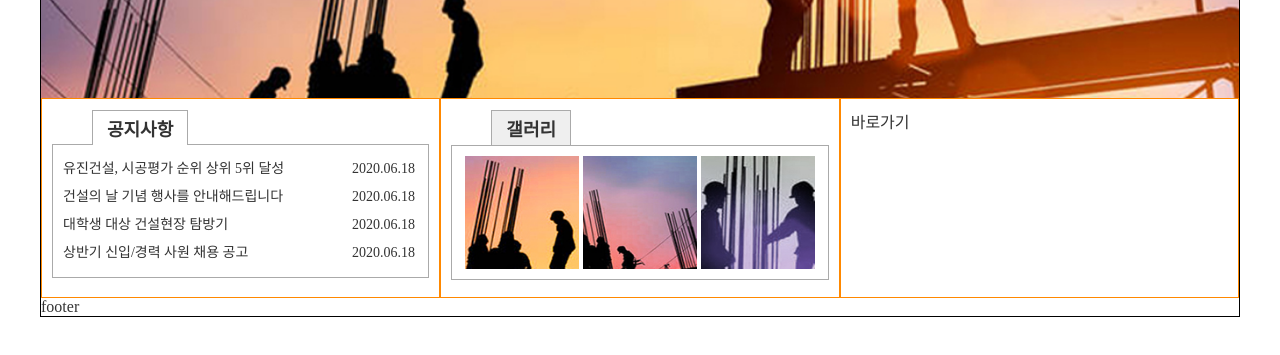
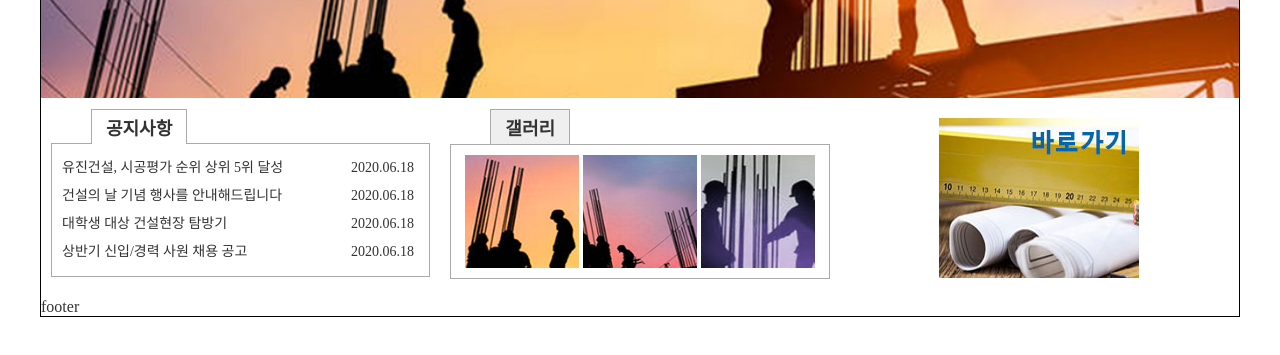
Before and after one commit to zzupd/0317_wd_A04_Answer, a plain HTML site: page index.html in a window 1280 px wide. Shown: the part 303-658 px from the top of the page. Drawn offline with Linux system fonts and the light colour scheme.

Commit message:
0318_div#contents영역완료

```diff
--- a/css/style.css
+++ b/css/style.css
@@ -26,7 +26,7 @@ div#wrap             { border: 1px solid #000; }
 /*#wrap>*              { border: 1px solid #000; margin: 1px; }*/
 /*#header>div#headerLogo { border: 1px solid #000; }*/
 /*#header>nav#gnb        { border: 4px solid #f00; }*/
-#contents>div            { border: 1px solid #f80; }
+/*#contents>div            { border: 1px solid #f80; }*/
 /* 가이드 라인 */
 
 
@@ -222,6 +222,15 @@ div#contents>div.singleTab>button {
     /* div#gallery */
 
 
+    /* div#shortcut */
+#contents div#shortcut {
+    text-align: center;
+    padding-top: 20px;
+}
+    /* div#shortcut */
+
+
+
 
 
 /* div#contents */
--- a/index.html
+++ b/index.html
@@ -98,8 +98,11 @@
                 </div>
             </div> <!-- div#gallery-->
 
+           <!--
+           Contents 폴더의 제공된 파일을 활용하여 편집 또는 디자인하여 제작한다.
+           -->
             <div id="shortcut">
-                바로가기
+                <img src="images/contents_shortcut_200x160.jpg" alt="바로가기이미지" width="200">
             </div> <!-- div#shortcut -->
 
         </div>
```
Also changed, not shown: images/contents_shortcut_200x160.jpg (added), txt문서_제거대상/contents_shortcut_200x200.jpg (renamed from images/contents_shortcut_200x200.jpg), 1 other file.
